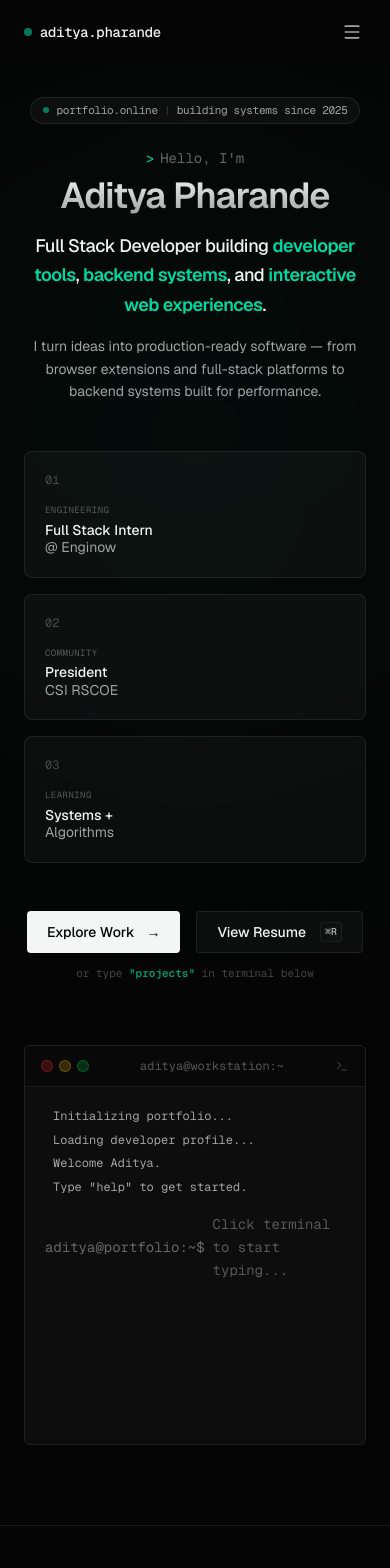
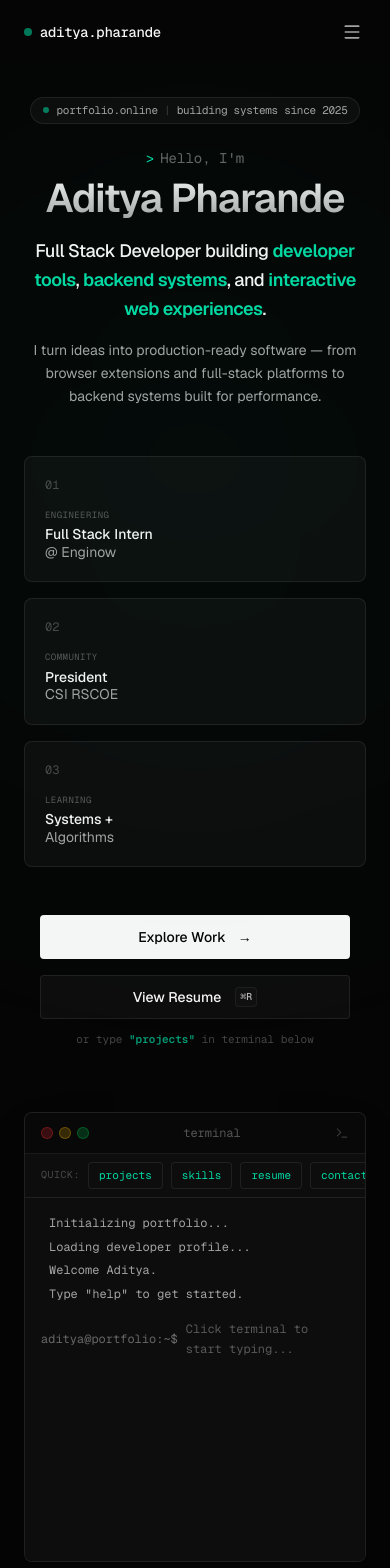
Before and after one commit to aditya-codes-git/Portfolio, a Next.js app: page / in a window 390 px wide. Shown: the top 1568 px of the page. Built offline with nearby package versions, Linux system fonts and the light colour scheme.

Commit message:
feat: added mobile compatible layout

```diff
--- a/src/components/features/Terminal.tsx
+++ b/src/components/features/Terminal.tsx
@@ -23,6 +23,7 @@ export const Terminal: React.FC = () => {
 
   const inputRef = useRef<HTMLInputElement>(null);
   const terminalBodyRef = useRef<HTMLDivElement>(null);
+  const inputLineRef = useRef<HTMLDivElement>(null);
 
   // Clear active timers on unmount to prevent leaks
   useEffect(() => {
@@ -42,6 +43,16 @@ export const Terminal: React.FC = () => {
   // Focus the terminal input when clicking anywhere on the terminal box
   const handleTerminalClick = () => {
     inputRef.current?.focus();
+    setTimeout(() => {
+      inputLineRef.current?.scrollIntoView({ behavior: "smooth", block: "nearest" });
+    }, 100);
+  };
+
+  const handleFocus = () => {
+    setIsFocused(true);
+    setTimeout(() => {
+      inputLineRef.current?.scrollIntoView({ behavior: "smooth", block: "nearest" });
+    }, 150);
   };
 
   // Scroll to bottom on new logs
@@ -112,12 +123,10 @@ export const Terminal: React.FC = () => {
     }
   }, []);
 
-  // Keyboard navigation & execution
-  const handleKeyDown = (e: React.KeyboardEvent<HTMLInputElement>) => {
+  // Execute a command directly
+  const executeCommand = (cmdText: string) => {
     if (isExecuting) return;
-
-    if (e.key === "Enter") {
-      const trimmedInput = rawInput.trim();
+    const trimmedInput = cmdText.trim();
 
     if (!trimmedInput) {
       // Empty command
@@ -177,6 +186,7 @@ export const Terminal: React.FC = () => {
           "Command too long. Keep inputs under 200 characters.",
           "Try: help"
         ]);
+        setIsExecuting(false);
         return;
       }
 
@@ -270,6 +280,7 @@ export const Terminal: React.FC = () => {
                 "AI quota exhausted. My tiny brain needs rest ☕.",
                 "Try normal commands like 'projects'."
               ]);
+              setIsExecuting(false);
               return;
             }
 
@@ -319,6 +330,14 @@ export const Terminal: React.FC = () => {
     };
 
     runStages();
+  };
+
+  // Keyboard navigation & execution
+  const handleKeyDown = (e: React.KeyboardEvent<HTMLInputElement>) => {
+    if (isExecuting) return;
+
+    if (e.key === "Enter") {
+      executeCommand(rawInput);
     } else if (e.key === "Tab") {
       e.preventDefault(); // Stop default browser focus shifting
       const completed = autocompleteCommand(rawInput, currentDirectory);
@@ -351,9 +370,10 @@ export const Terminal: React.FC = () => {
     <div
       onClick={handleTerminalClick}
       className={cn(
-        "w-full max-w-[1000px] h-[400px] md:h-[500px] bg-card border shadow-2xl overflow-hidden font-mono text-sm leading-relaxed rounded-md cursor-text flex flex-col transition-colors duration-200 text-left",
+        "w-full max-w-[1000px] h-[450px] md:h-[500px] max-h-[70dvh] md:max-h-none bg-card border shadow-2xl overflow-hidden font-mono leading-relaxed rounded-lg md:rounded-md cursor-text flex flex-col transition-colors duration-200 text-left",
         isFocused ? "border-accent/30" : "border-border-subtle"
       )}
+      style={{ fontSize: "clamp(12px, 2vw, 15px)" }}
     >
       {/* Terminal Title Bar */}
       <div className="flex items-center justify-between px-4 py-3 bg-[#080808] border-b border-border-subtle select-none">
@@ -362,19 +382,37 @@ export const Terminal: React.FC = () => {
           <span className="w-3 h-3 rounded-full bg-yellow-500/20 border border-yellow-500/30" />
           <span className="w-3 h-3 rounded-full bg-green-500/20 border border-green-500/30" />
         </div>
-        <span className="text-xs text-secondary-text/50 select-none">aditya@workstation:~{currentDirectory === "~" ? "" : "/" + currentDirectory}</span>
+        <span className="text-xs text-secondary-text/50 select-none block md:hidden">terminal</span>
+        <span className="text-xs text-secondary-text/50 select-none hidden md:block">aditya@workstation:~{currentDirectory === "~" ? "" : "/" + currentDirectory}</span>
         <TerminalIcon className="w-3.5 h-3.5 text-secondary-text/30" />
+      </div>
+
+      {/* Mobile Quick Command Chips */}
+      <div className="flex md:hidden items-center gap-2 px-4 py-2 bg-[#0d0d0d] border-b border-border-subtle overflow-x-auto [scrollbar-width:none] [&::-webkit-scrollbar]:hidden select-none">
+        <span className="text-[10px] text-secondary-text/40 font-mono uppercase tracking-wider shrink-0">Quick:</span>
+        {["projects", "skills", "resume", "contact"].map((cmd) => (
+          <button
+            key={cmd}
+            onClick={(e) => {
+              e.stopPropagation(); // Avoid triggering terminal click focus
+              executeCommand(cmd);
+            }}
+            className="px-2.5 py-1 bg-card border border-border-subtle rounded text-[11px] text-accent font-mono hover:bg-card-alt shrink-0 active:scale-95 transition-transform cursor-pointer"
+          >
+            {cmd}
+          </button>
+        ))}
       </div>
 
       {/* Terminal Body */}
       <div
         ref={terminalBodyRef}
-        className="p-5 flex-1 overflow-y-auto bg-card text-[#F5F5F5] scroll-smooth flex flex-col gap-2"
+        className="p-4 md:p-5 flex-1 overflow-y-auto bg-card text-[#F5F5F5] scroll-smooth flex flex-col gap-2"
       >
         <TerminalOutput logs={logs} />
 
         {/* Input Prompter Row */}
-        <div className="flex items-center gap-2 mt-1">
+        <div ref={inputLineRef} className="flex items-center gap-2 mt-1">
           <span className="text-secondary-text/60">aditya@portfolio:~{currentDirectory === "~" ? "" : "/" + currentDirectory}$</span>
 
           <div className="flex-1 relative flex items-center">
@@ -407,7 +445,7 @@ export const Terminal: React.FC = () => {
               value={rawInput}
               onChange={(e) => setRawInput(e.target.value)}
               onKeyDown={handleKeyDown}
-              onFocus={() => setIsFocused(true)}
+              onFocus={handleFocus}
               onBlur={() => setIsFocused(false)}
               disabled={isExecuting}
               className="opacity-0 absolute inset-0 w-full h-full cursor-text outline-none border-none select-none pointer-events-none"
--- a/src/components/features/TerminalOutput.tsx
+++ b/src/components/features/TerminalOutput.tsx
@@ -25,7 +25,7 @@ export const TerminalOutput: React.FC<TerminalOutputProps> = ({ logs }) => {
           )}
 
           {/* Render output based on type */}
-          <div className="text-secondary-text pl-2 leading-relaxed">
+          <div className="text-secondary-text pl-2 leading-relaxed break-words [overflow-wrap:anywhere] [word-break:break-word]">
             {React.isValidElement(log.output) ? (
               log.output
             ) : Array.isArray(log.output) ? (
--- a/src/components/features/TerminalProjectCard.tsx
+++ b/src/components/features/TerminalProjectCard.tsx
@@ -18,7 +18,7 @@ export const TerminalProjectCard: React.FC<TerminalProjectCardProps> = ({
   onNavigate,
 }) => {
   return (
-    <div className="border border-border-subtle bg-card-alt p-4 rounded-sm max-w-sm my-2 text-left font-mono select-none">
+    <div className="border border-border-subtle bg-card-alt p-4 rounded-sm max-w-none sm:max-w-sm w-full my-2 text-left font-mono select-none">
       <div className="flex items-center justify-between border-b border-border-subtle pb-2 mb-2">
         <span className="text-foreground font-semibold text-sm">{title}</span>
         <span className="text-[10px] text-accent font-mono">{subtitle}</span>
@@ -36,7 +36,7 @@ export const TerminalProjectCard: React.FC<TerminalProjectCardProps> = ({
       {/* Button */}
       <button
         onClick={() => onNavigate(slug)}
-        className="inline-flex items-center gap-1.5 text-xs text-accent hover:text-[#00c291] transition-colors font-mono cursor-pointer outline-none focus:ring-1 focus:ring-accent"
+        className="inline-flex items-center justify-center min-h-[44px] sm:min-h-0 py-2 sm:py-0 gap-1.5 text-xs text-accent hover:text-[#00c291] transition-colors font-mono cursor-pointer outline-none focus:ring-1 focus:ring-accent"
       >
         [View Details <ArrowRight className="w-3 h-3" />]
       </button>
--- a/src/components/sections/Hero.tsx
+++ b/src/components/sections/Hero.tsx
@@ -43,7 +43,7 @@ export const Hero: React.FC = () => {
   };
 
   return (
-    <section className="relative min-h-[calc(100vh-4rem)] flex flex-col justify-start items-center pt-8 pb-20 lg:pt-12 lg:pb-32 overflow-hidden text-center">
+    <section className="relative min-h-[calc(100dvh-4rem)] flex flex-col justify-start items-center pt-8 pb-20 lg:pt-12 lg:pb-32 overflow-hidden text-center">
       {/* Background radial highlight */}
       <div className="absolute top-1/4 left-1/2 -translate-x-1/2 -translate-y-1/2 w-[700px] h-[700px] bg-accent/3 rounded-full blur-[140px] pointer-events-none" />
 
@@ -91,7 +91,7 @@ export const Hero: React.FC = () => {
               <span className="text-accent">&gt;</span>
               <span>Hello, I'm</span>
             </div>
-            <h1 className="text-4xl sm:text-5xl lg:text-6xl font-semibold tracking-tight leading-[1.1] text-gradient mt-2">
+            <h1 className="text-[clamp(2.5rem,8vw,3.75rem)] sm:text-5xl lg:text-6xl font-semibold tracking-tight leading-[1.1] text-gradient mt-2">
               Aditya Pharande
             </h1>
           </motion.div>
@@ -154,13 +154,13 @@ export const Hero: React.FC = () => {
           {/* Developer CTA Buttons */}
           <motion.div
             {...buttonsFadeProps}
-            className="flex flex-col items-center gap-3 mt-12"
+            className="flex flex-col items-center gap-3 mt-12 w-full"
           >
-            <div className="flex flex-wrap justify-center gap-4">
-              <Button href="#projects" variant="primary">
+            <div className="flex flex-col sm:flex-row items-center justify-center gap-4 w-full max-w-sm sm:max-w-none px-4 sm:px-0">
+              <Button href="#projects" variant="primary" className="w-full sm:w-auto min-h-[44px] flex items-center justify-center">
                 Explore Work <span className="ml-1 font-mono">→</span>
               </Button>
-              <Button href="/resume.pdf" variant="secondary" external>
+              <Button href="/resume.pdf" variant="secondary" external className="w-full sm:w-auto min-h-[44px] flex items-center justify-center">
                 View Resume <span className="ml-1.5 font-mono text-[10px] opacity-75 border border-border-subtle px-1 py-0.5 rounded bg-card-alt">⌘R</span>
               </Button>
             </div>
```
Lines whose indentation alone changed are shown as unchanged.
